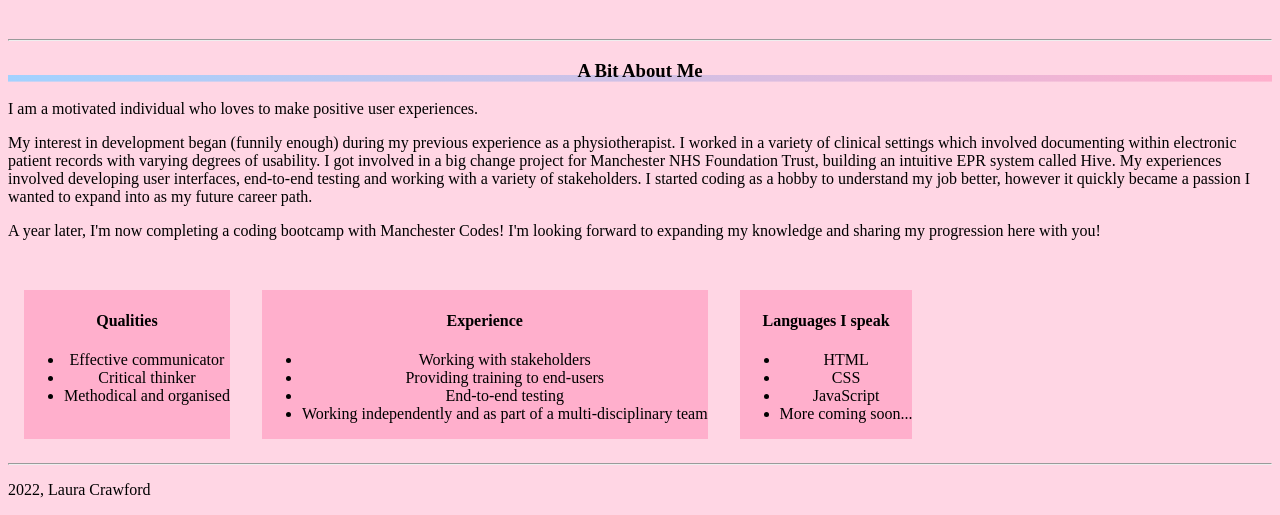
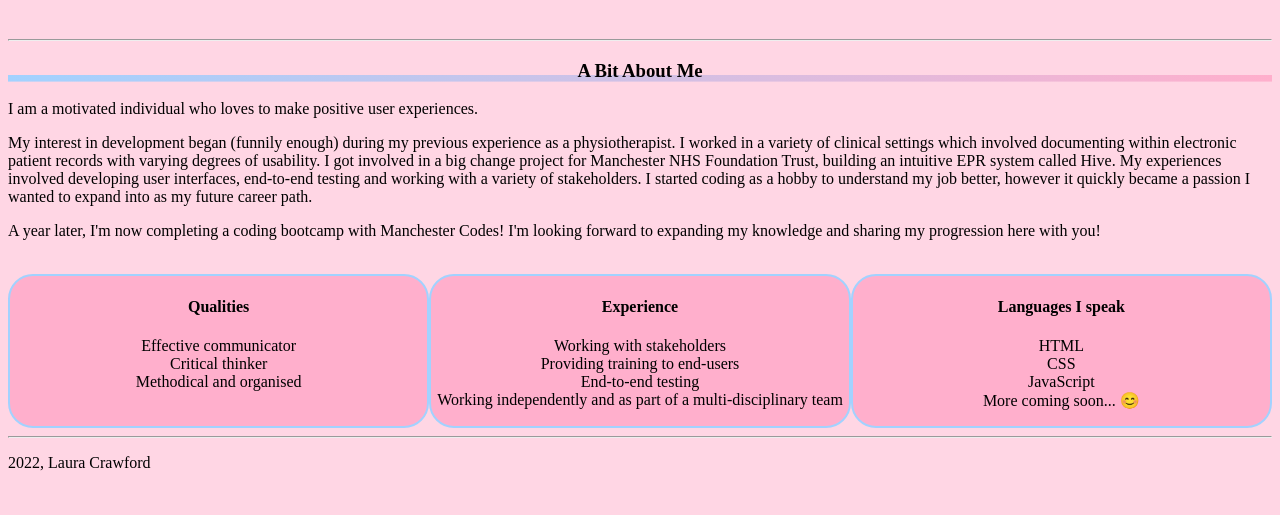
Before and after one commit to CodeLHC/portfolio, a plain HTML site: page index.html in a window 1280 px wide. Shown: the part 383-898 px from the top of the page. After the commit the page ends 871 px from the top, so only its background shows below. Drawn offline with Linux system fonts and the light colour scheme.

Commit message:
formatted columns

```diff
--- a/index.html
+++ b/index.html
@@ -65,7 +65,7 @@
             <li>HTML</li>
             <li>CSS</li>
             <li>JavaScript</li>
-            <li>More coming soon...</li>
+            <li>More coming soon... 😊</li>
         </ul>
         </div>
     </div>
--- a/styles.css
+++ b/styles.css
@@ -63,6 +63,14 @@ h1 {
 
   .columns {
     background-color: #FFAFCC;
-margin: 1pc;
 text-align: center;
+width: 30rem;
+word-wrap: normal;
+border: 2px solid #A2D2FF;
+border-radius:25px;
 }
+
+ul {
+    list-style: none;
+    padding: 0;
+}
```
